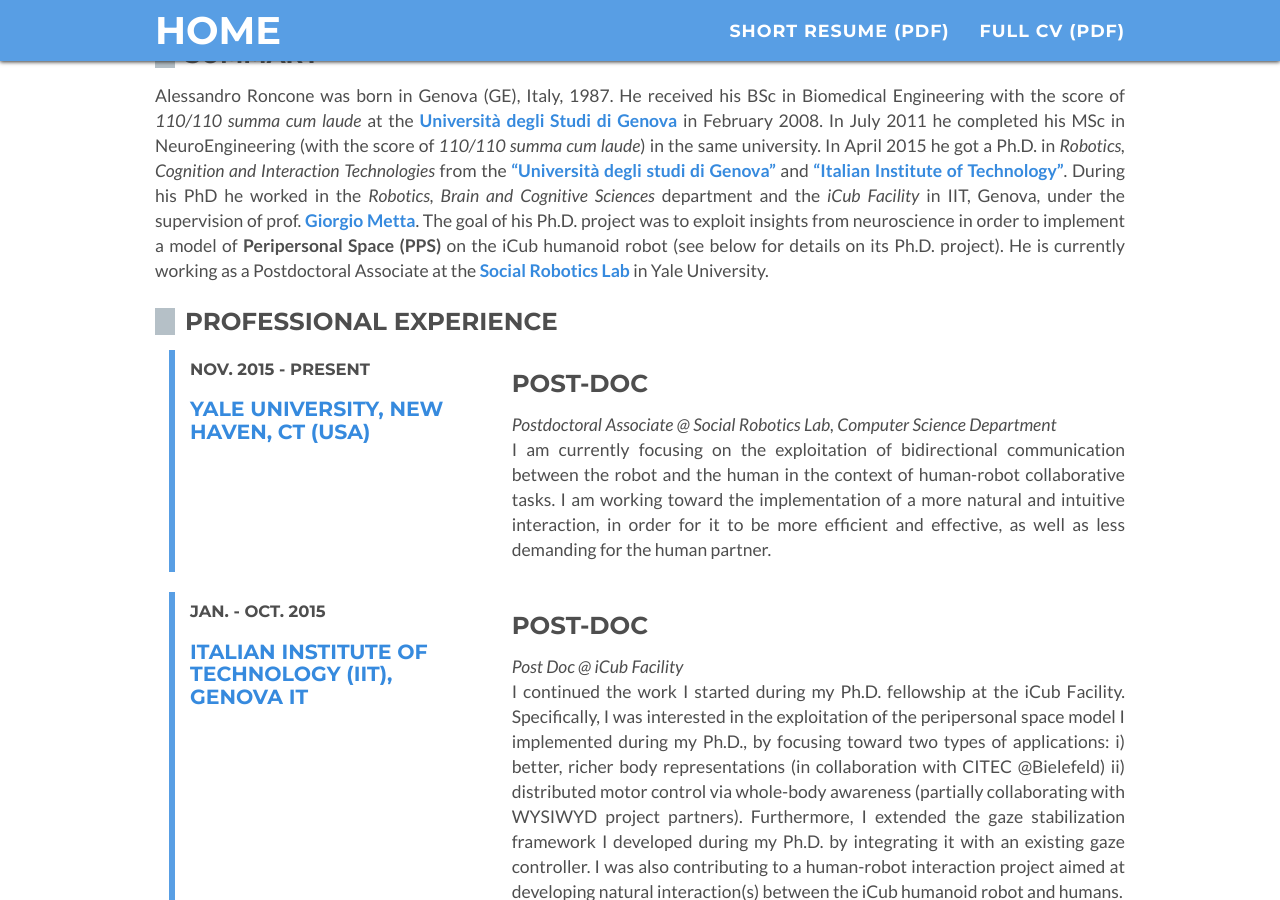
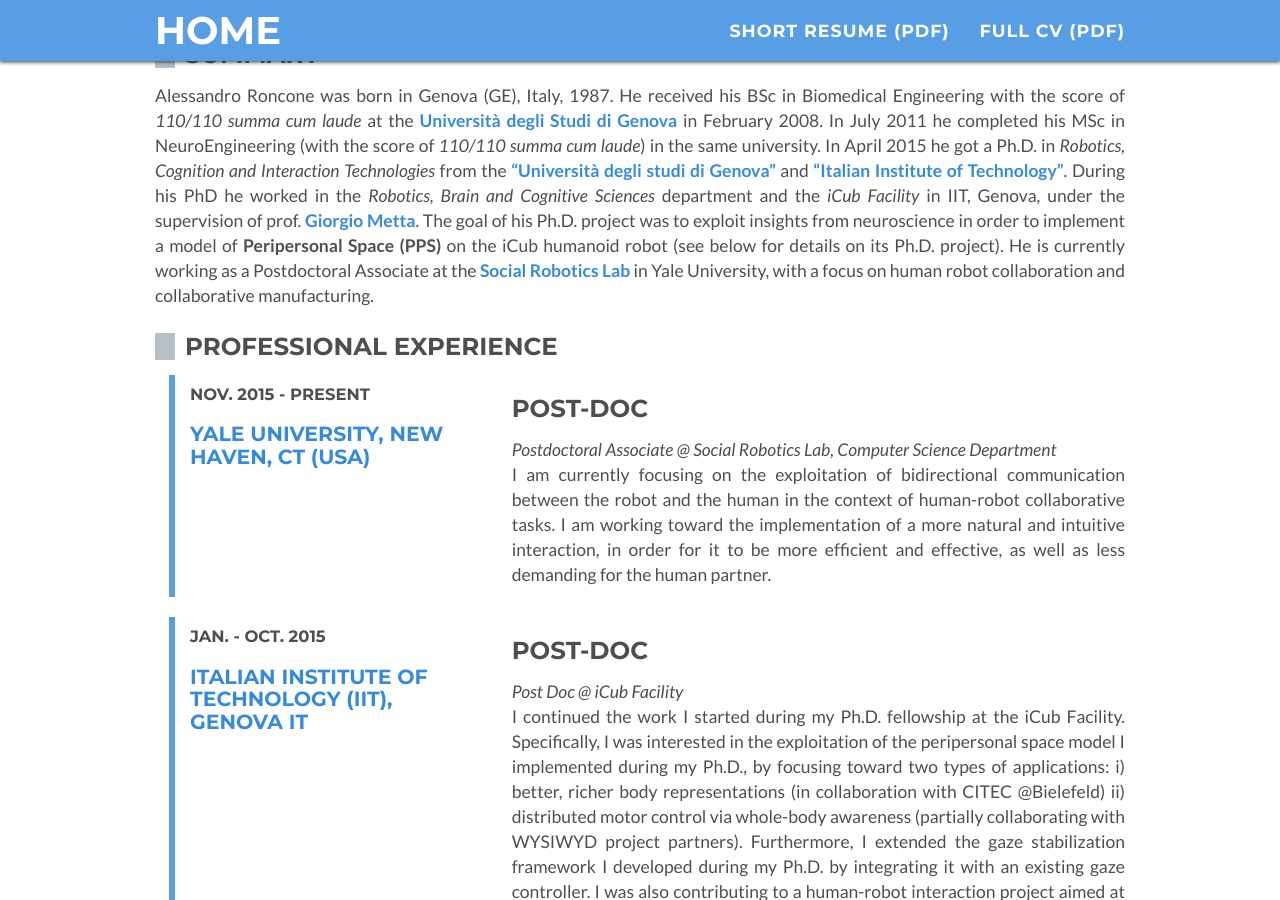
Before and after one commit to alecive/alecive.github.io, a Jekyll site: the page built from _posts/2015-12-08-CV-AlessandroRoncone.md, in a window 1280 px wide and 900 px high, scrolled down 1415 px. Built offline with Jekyll 4.4.1, drawn with Linux system fonts in a browser that asks for light colours; some web fonts are replaced.

Commit message:
Minor update

```diff
--- a/_posts/2015-12-08-CV-AlessandroRoncone.md
+++ b/_posts/2015-12-08-CV-AlessandroRoncone.md
@@ -243,4 +243,4 @@
 ## Summary
 
 Alessandro Roncone was born in Genova (GE), Italy, 1987. He received his BSc in Biomedical Engineering with the score of _110/110 summa cum laude_ at the [Università degli Studi di Genova](http://www.unige.it/) in February 2008. In July 2011 he completed his MSc in NeuroEngineering (with the score of _110/110 summa cum laude_) in the same university. In April 2015 he got a Ph.D. in _Robotics, Cognition and Interaction Technologies_ from the ["Università degli studi di Genova"](http://www.unige.it) and ["Italian Institute of Technology"](http://www.iit.it). During his PhD he worked in the _Robotics, Brain and Cognitive Sciences_ department and the _iCub Facility_ in IIT, Genova, under the supervision of prof. [Giorgio Metta](http://pasa.lira.dist.unige.it/). The goal of his Ph.D. project was to exploit insights from neuroscience in order to implement a model of **Peripersonal Space (PPS)** on the iCub humanoid robot (see below for details on its Ph.D. project).
-He is currently working as a Postdoctoral Associate at the [Social Robotics Lab](http://scazlab.yale.edu/) in Yale University.
+He is currently working as a Postdoctoral Associate at the [Social Robotics Lab](http://scazlab.yale.edu/) in Yale University, with a focus on human robot collaboration and collaborative manufacturing.
```
